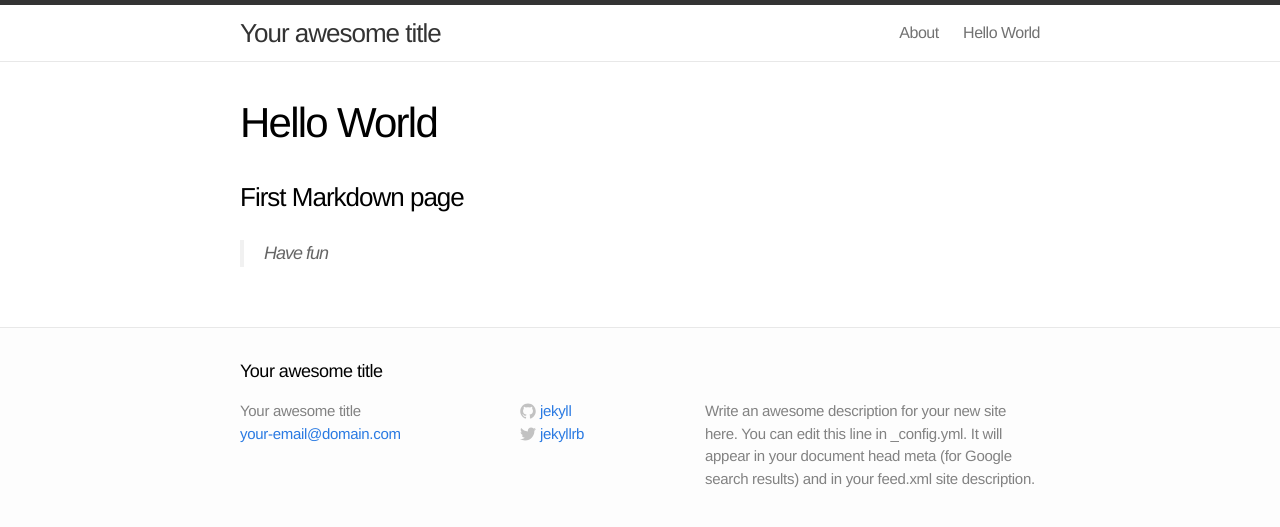
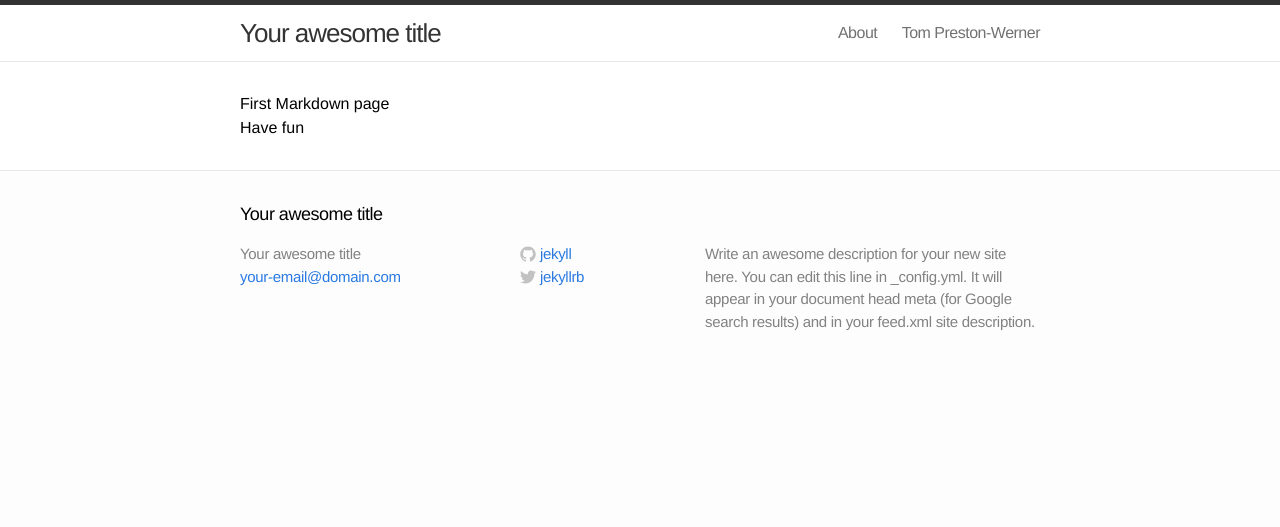
Before and after one commit to shiroh/shiroh.github.io, a Jekyll site: the page built from playground/md.md, in a window 1280 px wide. Shown: the top 527 px of the page. Built offline with Jekyll 4.4.1, drawn with Linux system fonts in a browser that asks for light colours.

Commit message:
Update md.md

```diff
--- a/playground/md.md
+++ b/playground/md.md
@@ -1,7 +1,6 @@
 ---
-layout: post
-title: Hello World
+layout: default
+title: Tom Preston-Werner
 ---
-
 ###First Markdown page
 > Have fun
```
